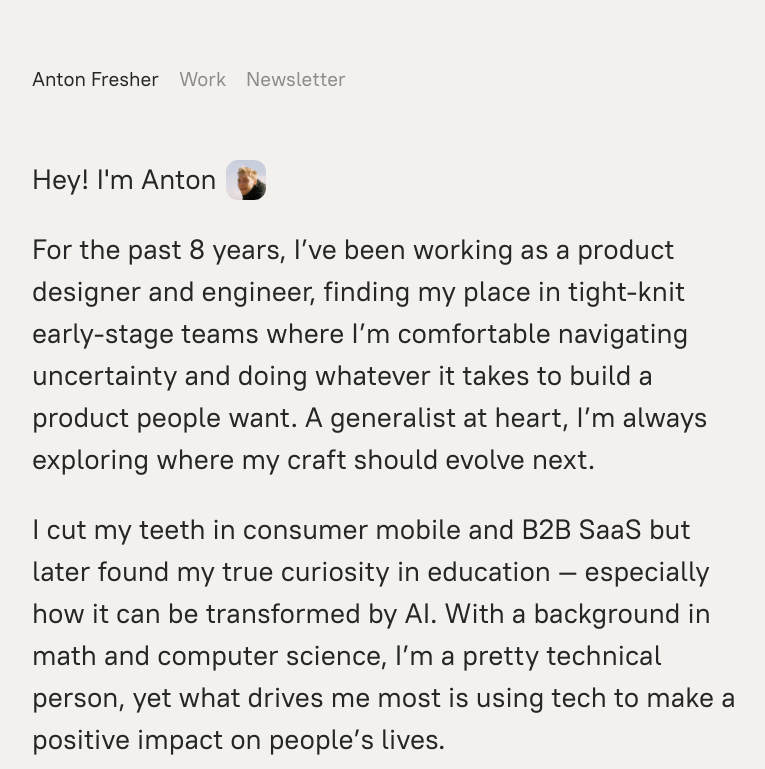
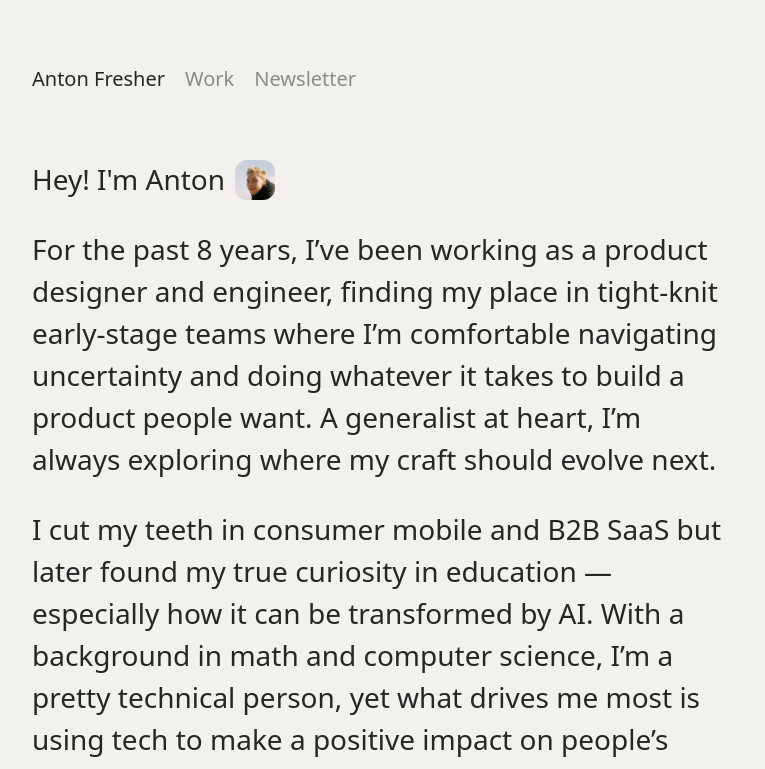
Before and after one commit to tonyfresher/tonyfresher-com, a Next.js app: page / in a window 1280 px wide. Shown: the top 769 px of the page, without its empty margins (256-1021 px from the left). Built offline with nearby package versions, Linux system fonts and the light colour scheme.

Commit message:
Use other font

```diff
--- a/src/app/global.css
+++ b/src/app/global.css
@@ -1,15 +1,13 @@
 @import 'tailwindcss';
 @import 'tw-animate-css';
 
-@import './variables.css';
 @import './fonts.css';
 
 @plugin '@tailwindcss/typography';
 
 @theme inline {
-    --font-sans: 'PT Root UI VF', 'Helvetica', sans-serif;
-    --font-weight-sans: 450;
-    --font-display: 'PT Root UI VF', 'Helvetica', sans-serif;
+    --font-sans: var(--font-instrument-sans);
+    --font-weight-medium: 530;
 
     --text-base: 20px;
     --leading-base: 1.5;
@@ -57,7 +55,7 @@
     }
 
     body {
-        @apply bg-background text-foreground m-0 font-sans leading-[var(--leading-base)] font-[450] antialiased;
+        @apply bg-background text-foreground m-0 font-sans leading-[var(--leading-base)] antialiased;
     }
 
     img,
--- a/src/app/layout.tsx
+++ b/src/app/layout.tsx
@@ -1,13 +1,21 @@
-import type { CSSProperties, ReactNode } from 'react'
+import type { ReactNode } from 'react'
 
 import type { Metadata } from 'next'
 import { ThemeProvider } from 'next-themes'
+import { Instrument_Sans } from 'next/font/google'
 
 import EmojiFavicon from '@/components/emoji-favicon'
 import PageMenu from '@/components/page-menu'
 import { cn } from '@/lib/cn'
 
 import './global.css'
+
+const instrumentSans = Instrument_Sans({
+    subsets: ['latin-ext'],
+    variable: '--font-instrument-sans',
+    axes: ['wdth'],
+    display: 'swap'
+})
 
 const title = 'Anton Fresher'
 const description = "Hey! I'm Anton, a product designer and engineer."
--- a/src/app/variables.css
+++ b/src/app/variables.css
@@ -2,8 +2,6 @@
     --page-padding-x: 64px;
     --page-padding-y: 64px;
 
-    --text-font-family: 'PT Root UI VF', 'Helvetica', sans-serif;
-    --text-font-weight: 450;
     --text-font-size: 20px;
     --text-line-height: 150%;
 
```
